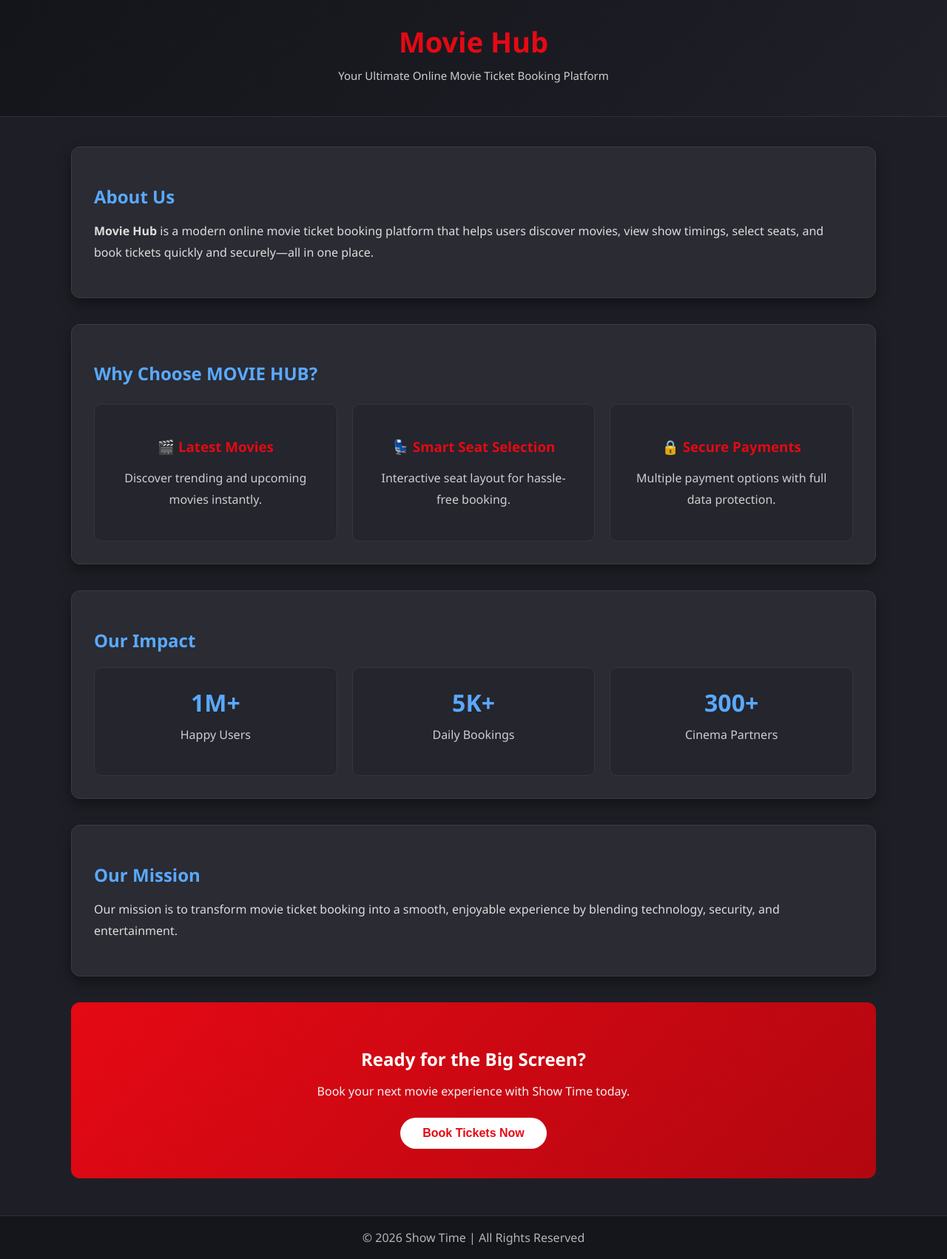
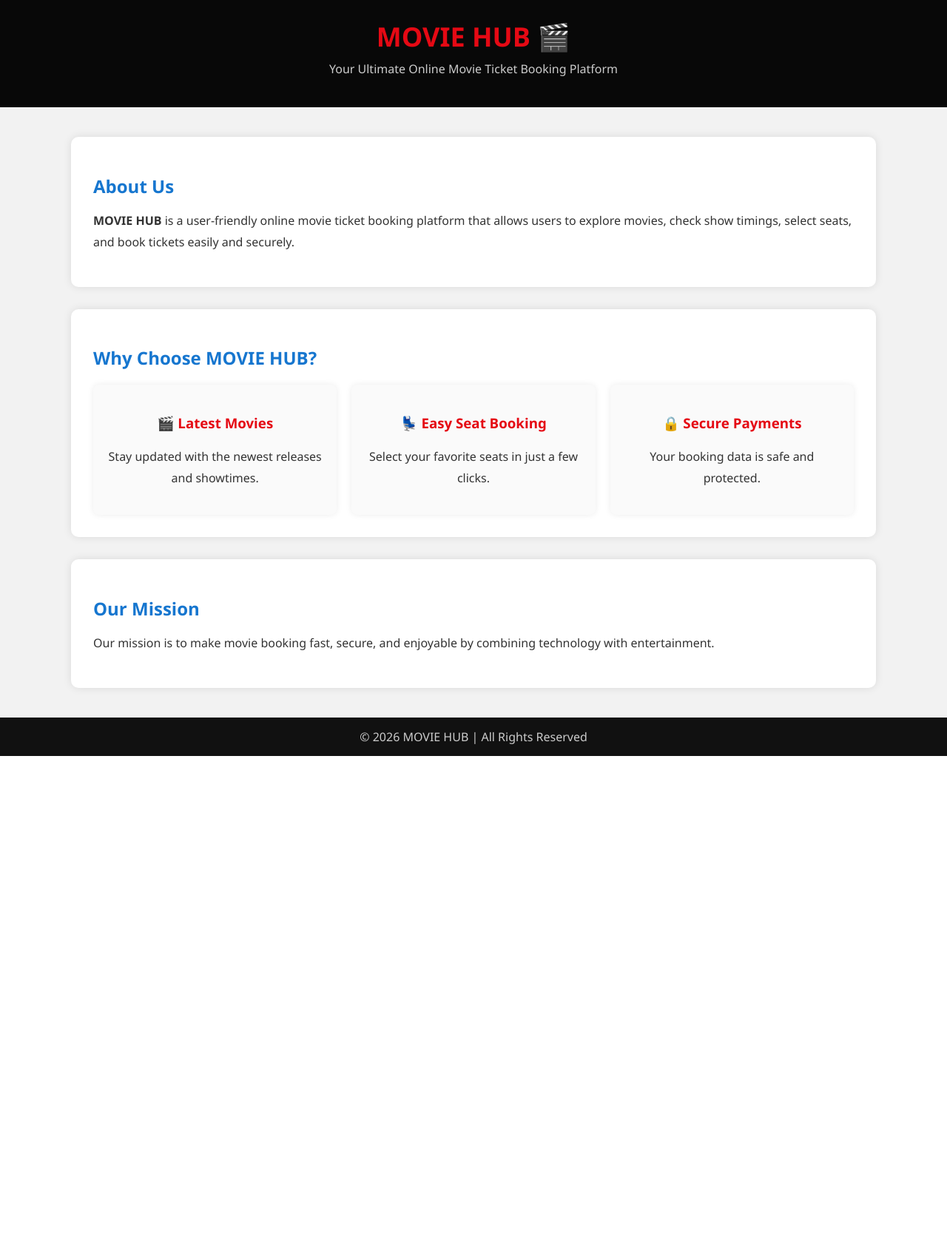
Before and after one commit to gargvedansh2005-pixel/AwsCapstoneProject, a Flask app: page /about in a window 1280 px wide. Shown: the whole page at 74% size. After the commit the page ends 1022 px from the top, so only its background shows below. Run offline with Flask 3, Linux system fonts and the light colour scheme.

Commit message:
Update about.html

```diff
--- a/templates/about.html
+++ b/templates/about.html
@@ -2,32 +2,30 @@
 <html lang="en">
 <head>
 <meta charset="UTF-8">
-<title>About Us | Movie Hub</title>
+<title>About Us | MOVIE HUB</title>
 
 <style>
 body{
     margin:0;
-    font-family:'Segoe UI', Arial, sans-serif;
-    background:#1e1f26;
-    color:#e6e6e6;
+    font-family: 'Segoe UI', Arial, sans-serif;
+    background:#f2f2f2;
 }
 
 /* Header */
 .header{
-    background:linear-gradient(135deg,#14151a,#1f2028);
-    padding:30px;
+    background:#080808;
+    color:white;
+    padding:25px;
     text-align:center;
-    border-bottom:1px solid #2f3038;
 }
 .header h1{
     color:#e50914;
     margin:0;
-    font-size:38px;
+    font-size:36px;
 }
 .header p{
-    margin-top:10px;
-    color:#cfcfcf;
-    font-size:15px;
+    margin-top:8px;
+    color:#ccc;
 }
 
 /* Main Container */
@@ -39,115 +37,48 @@ body{
 
 /* Section Box */
 .section{
-    background:#2a2b33;
+    background:white;
     padding:30px;
-    margin-bottom:35px;
-    border-radius:12px;
-    border:1px solid #3a3b45;
-    box-shadow:0 8px 18px rgba(0,0,0,0.4);
+    margin-bottom:30px;
+    border-radius:10px;
+    box-shadow:0 0 12px rgba(0,0,0,0.1);
 }
 
 .section h2{
-    color:#5aa9ff;
+    color:#1676cf;
     margin-bottom:15px;
 }
 
 .section p{
     line-height:1.8;
-    color:#dddddd;
+    color:#333;
 }
 
 /* Cards */
 .cards{
     display:flex;
     gap:20px;
-    margin-top:25px;
+    margin-top:20px;
 }
 .card{
     flex:1;
-    background:#24252d;
-    padding:25px;
+    background:#fafafa;
+    padding:20px;
     text-align:center;
-    border-radius:10px;
-    border:1px solid #353640;
-    transition:all 0.3s ease;
-}
-.card:hover{
-    transform:translateY(-6px);
-    background:#2f303a;
+    border-radius:8px;
+    box-shadow:0 0 8px rgba(0,0,0,0.08);
 }
 .card h3{
     color:#e50914;
-    margin-bottom:10px;
-}
-.card p{
-    color:#cfcfcf;
-}
-
-/* Stats Section */
-.stats{
-    display:flex;
-    justify-content:space-between;
-    gap:20px;
-    margin-top:20px;
-}
-.stat-box{
-    flex:1;
-    background:#24252d;
-    padding:25px;
-    text-align:center;
-    border-radius:10px;
-    border:1px solid #353640;
-}
-.stat-box h3{
-    color:#5aa9ff;
-    font-size:32px;
-    margin:0;
-}
-.stat-box p{
-    margin-top:8px;
-    color:#cfcfcf;
-}
-
-/* Call To Action */
-.cta{
-    background:linear-gradient(135deg,#e50914,#b20710);
-    text-align:center;
-    padding:40px;
-    border-radius:12px;
-}
-.cta h2{
-    color:white;
-    margin-bottom:15px;
-}
-.cta p{
-    color:#f5f5f5;
-    margin-bottom:25px;
-}
-.cta button{
-    padding:12px 30px;
-    font-size:16px;
-    border:none;
-    border-radius:25px;
-    background:white;
-    color:#e50914;
-    cursor:pointer;
-    font-weight:bold;
-    transition:all 0.3s ease;
-}
-.cta button:hover{
-    background:#f1f1f1;
-    transform:scale(1.05);
 }
 
 /* Footer */
 .footer{
-    background:#15161b;
-    color:#b5b5b5;
+    background:#111;
+    color:#ccc;
     text-align:center;
-    padding:18px;
-    margin-top:50px;
-    border-top:1px solid #2f3038;
+    padding:15px;
+    margin-top:40px;
 }
 </style>
 </head>
@@ -156,7 +87,7 @@ body{
 
 <!-- Header -->
 <div class="header">
-    <h1>Movie Hub</h1>
+    <h1>MOVIE HUB 🎬</h1>
     <p>Your Ultimate Online Movie Ticket Booking Platform</p>
 </div>
 
@@ -166,9 +97,9 @@ body{
     <div class="section">
         <h2>About Us</h2>
         <p>
-            <b>Movie Hub</b> is a modern online movie ticket booking platform that
-            helps users discover movies, view show timings, select seats, and book
-            tickets quickly and securely—all in one place.
+            <b>MOVIE HUB</b> is a user-friendly online movie ticket booking platform
+            that allows users to explore movies, check show timings, select seats,
+            and book tickets easily and securely.
         </p>
     </div>
 
@@ -179,37 +110,17 @@ body{
         <div class="cards">
             <div class="card">
                 <h3>🎬 Latest Movies</h3>
-                <p>Discover trending and upcoming movies instantly.</p>
+                <p>Stay updated with the newest releases and showtimes.</p>
             </div>
 
             <div class="card">
-                <h3>💺 Smart Seat Selection</h3>
-                <p>Interactive seat layout for hassle-free booking.</p>
+                <h3>💺 Easy Seat Booking</h3>
+                <p>Select your favorite seats in just a few clicks.</p>
             </div>
 
             <div class="card">
                 <h3>🔒 Secure Payments</h3>
-                <p>Multiple payment options with full data protection.</p>
-            </div>
-        </div>
-    </div>
-
-    <!-- Stats -->
-    <div class="section">
-        <h2>Our Impact</h2>
-
-        <div class="stats">
-            <div class="stat-box">
-                <h3>1M+</h3>
-                <p>Happy Users</p>
-            </div>
-            <div class="stat-box">
-                <h3>5K+</h3>
-                <p>Daily Bookings</p>
-            </div>
-            <div class="stat-box">
-                <h3>300+</h3>
-                <p>Cinema Partners</p>
+                <p>Your booking data is safe and protected.</p>
             </div>
         </div>
     </div>
@@ -218,31 +129,17 @@ body{
     <div class="section">
         <h2>Our Mission</h2>
         <p>
-            Our mission is to transform movie ticket booking into a smooth,
-            enjoyable experience by blending technology, security, and
-            entertainment.
+            Our mission is to make movie booking fast, secure, and enjoyable by
+            combining technology with entertainment.
         </p>
-    </div>
-
-    <!-- CTA -->
-    <div class="cta">
-        <h2>Ready for the Big Screen?</h2>
-        <p>Book your next movie experience with Show Time today.</p>
-        <button id="aboutShowButton">Book Tickets Now</button>
     </div>
 
 </div>
 
 <!-- Footer -->
 <div class="footer">
-    © 2026 Show Time | All Rights Reserved
+    © 2026 MOVIE HUB | All Rights Reserved
 </div>
-<script>
-    const aboutShowButton = document.getElementById('aboutShowButton');
 
-    aboutShowButton.addEventListener('click', () => {
-        window.location.href = '/home';
-    });
-</script>
 </body>
 </html>
```
